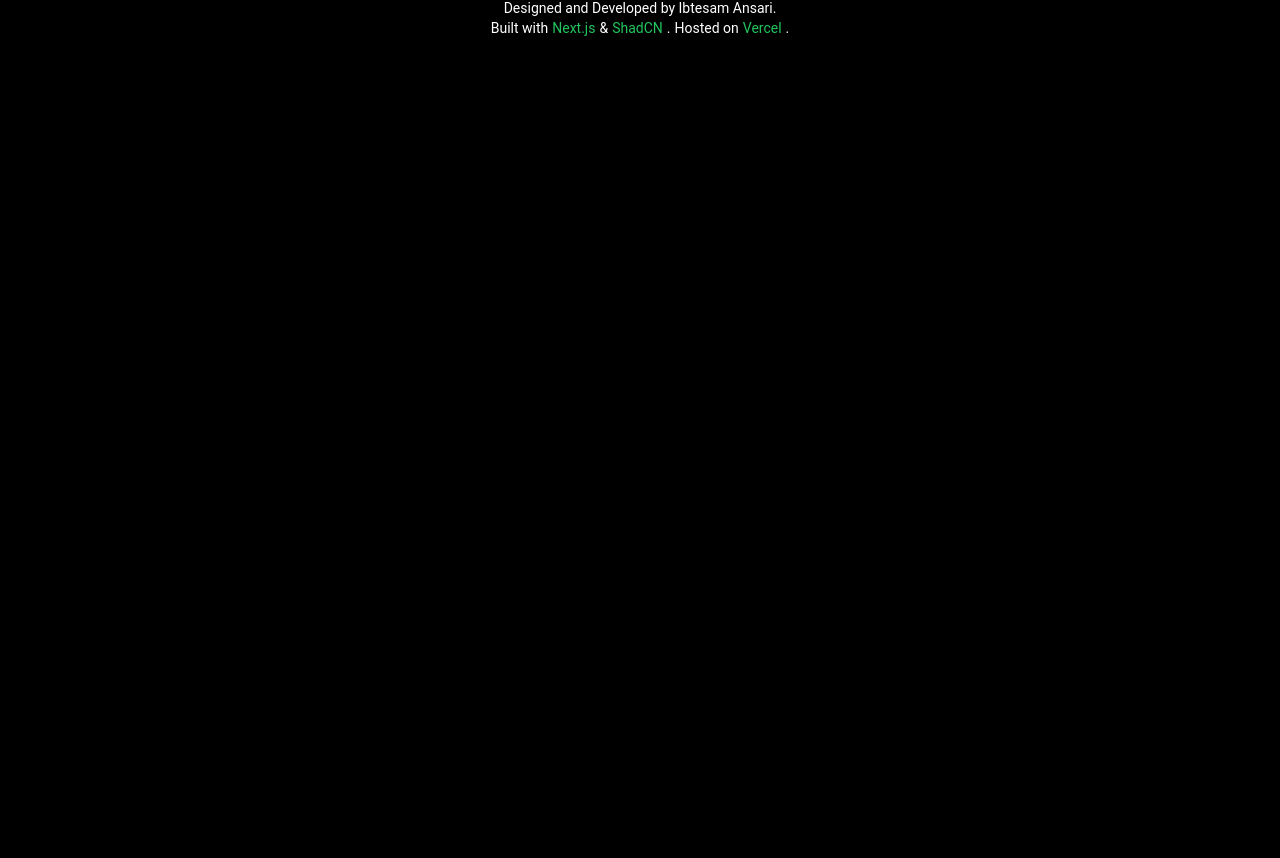
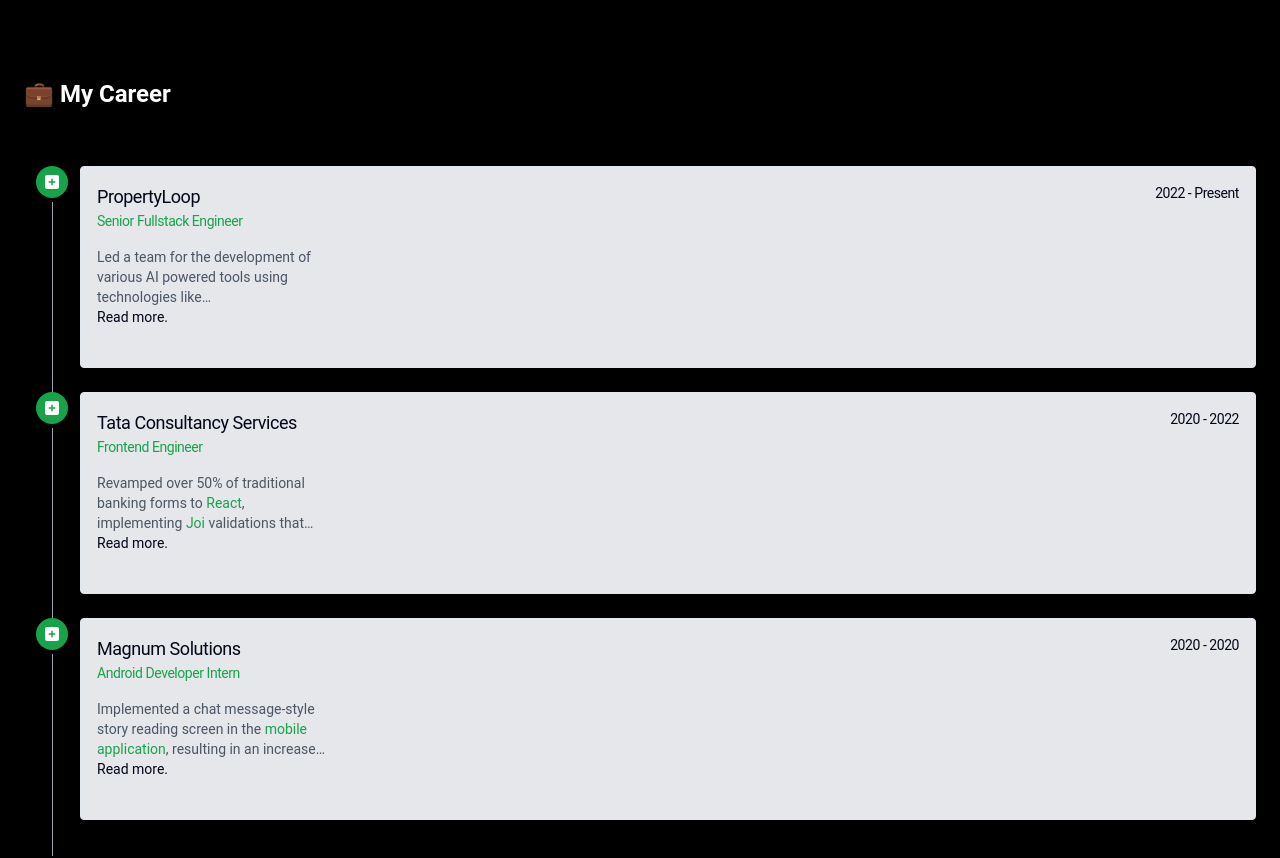
Before and after one commit to ibtesam070/portfolio, a Next.js app: page / in a window 1280 px wide. Shown: the part 1214-2072 px from the top of the page. Before the commit the page ends 1284 px from the top, so only its background shows below. Built offline with nearby package versions, Linux system fonts and the light colour scheme.

Commit message:
added career section

```diff
--- a/src/app/page.tsx
+++ b/src/app/page.tsx
@@ -1,5 +1,6 @@
 import Container from "@/components/container";
 import AboutSection from "@/components/sections/about";
+import CareerSection from "@/components/sections/career";
 import HeroSection from "@/components/sections/hero";
 
 export default function Home() {
@@ -7,6 +8,8 @@
     <Container className="flex flex-col">
       <HeroSection />
       <AboutSection />
+      <CareerSection />
+      <div className="h-96" />
     </Container>
   );
 }
--- /dev/null
+++ b/src/components/career-card/index.tsx
@@ -0,0 +1,37 @@
+"use client";
+
+import { ICareerItem } from "@/constants/career";
+import React, { useState } from "react";
+import { Card, CardContent, CardTitle } from "../ui/card";
+
+interface ICareerCardProps {
+  careerItem: ICareerItem;
+}
+
+const CareerCard = ({ careerItem }: ICareerCardProps) => {
+  const [expanded, setExpanded] = useState<boolean>(false);
+
+  return (
+    <Card className="rounded-sm p-4 bg-gray-200">
+      <CardTitle className="font-normal text-lg flex flex-col">
+        <div className="flex justify-between items-start">
+          <p>{careerItem.company}</p>
+          <p className="text-sm text-nowrap">{careerItem.year}</p>
+        </div>
+        <p className="text-sm text-primary-dark">{careerItem.role}</p>
+      </CardTitle>
+      <CardContent className="pl-0 max-w-64 mt-4">
+        <div
+          className={`text-gray-600 text-sm ${!expanded ? "line-clamp-3" : ""}`}
+        >
+          {careerItem.description}
+        </div>
+        <p onClick={() => setExpanded(!expanded)} className=" text-sm">
+          {expanded ? "Read Less." : "Read more."}
+        </p>
+      </CardContent>
+    </Card>
+  );
+};
+
+export default CareerCard;
--- /dev/null
+++ b/src/components/sections/career/index.tsx
@@ -0,0 +1,19 @@
+import CareerCard from "@/components/career-card";
+import Timeline from "@/components/ui/timeline";
+import { CAREER_TIMELINE } from "@/constants/career";
+import React from "react";
+
+const CareerSection = () => {
+  const careerCards = CAREER_TIMELINE.map((c) => {
+    return <CareerCard careerItem={c} key={c.id} />;
+  });
+
+  return (
+    <section className="flex flex-col mt-20">
+      <h1 className="text-2xl font-semibold">💼 My Career</h1>
+      <Timeline items={careerCards} className="mt-8" />
+    </section>
+  );
+};
+
+export default CareerSection;
--- a/src/components/sections/hero/index.tsx
+++ b/src/components/sections/hero/index.tsx
@@ -1,6 +1,5 @@
 import HoverText from "@/components/hover-text";
 import SocialButton from "@/components/social-button";
-import { Button } from "@/components/ui/button";
 import {
   EMAIL_ACCOUNT_LINK,
   GITHUB_ACCOUNT_LINK,
--- /dev/null
+++ b/src/components/ui/card.tsx
@@ -0,0 +1,76 @@
+import * as React from "react"
+
+import { cn } from "@/lib/utils"
+
+const Card = React.forwardRef<
+  HTMLDivElement,
+  React.HTMLAttributes<HTMLDivElement>
+>(({ className, ...props }, ref) => (
+  <div
+    ref={ref}
+    className={cn(
+      "rounded-xl border border-slate-200 bg-white text-slate-950 shadow dark:border-slate-800 dark:bg-slate-950 dark:text-slate-50",
+      className
+    )}
+    {...props}
+  />
+))
+Card.displayName = "Card"
+
+const CardHeader = React.forwardRef<
+  HTMLDivElement,
+  React.HTMLAttributes<HTMLDivElement>
+>(({ className, ...props }, ref) => (
+  <div
+    ref={ref}
+    className={cn("flex flex-col space-y-1.5 p-6", className)}
+    {...props}
+  />
+))
+CardHeader.displayName = "CardHeader"
+
+const CardTitle = React.forwardRef<
+  HTMLDivElement,
+  React.HTMLAttributes<HTMLDivElement>
+>(({ className, ...props }, ref) => (
+  <div
+    ref={ref}
+    className={cn("font-semibold leading-none tracking-tight", className)}
+    {...props}
+  />
+))
+CardTitle.displayName = "CardTitle"
+
+const CardDescription = React.forwardRef<
+  HTMLDivElement,
+  React.HTMLAttributes<HTMLDivElement>
+>(({ className, ...props }, ref) => (
+  <div
+    ref={ref}
+    className={cn("text-sm text-slate-500 dark:text-slate-400", className)}
+    {...props}
+  />
+))
+CardDescription.displayName = "CardDescription"
+
+const CardContent = React.forwardRef<
+  HTMLDivElement,
+  React.HTMLAttributes<HTMLDivElement>
+>(({ className, ...props }, ref) => (
+  <div ref={ref} className={cn("p-6 pt-0", className)} {...props} />
+))
+CardContent.displayName = "CardContent"
+
+const CardFooter = React.forwardRef<
+  HTMLDivElement,
+  React.HTMLAttributes<HTMLDivElement>
+>(({ className, ...props }, ref) => (
+  <div
+    ref={ref}
+    className={cn("flex items-center p-6 pt-0", className)}
+    {...props}
+  />
+))
+CardFooter.displayName = "CardFooter"
+
+export { Card, CardHeader, CardFooter, CardTitle, CardDescription, CardContent }
--- /dev/null
+++ b/src/components/ui/timeline.tsx
@@ -0,0 +1,34 @@
+import React, { ReactNode } from "react";
+import { FaSquarePlus } from "react-icons/fa6";
+import { Separator } from "./separator";
+
+interface ITimelineProps {
+  items: ReactNode[];
+  className?: string;
+}
+
+const TimelineNode = ({ item }: { item: ReactNode }) => {
+  return (
+    <div className="flex w-full h-full mt-6">
+      <div className="flex flex-col items-center mx-3">
+        <div className="flex items-center justify-center p-2 rounded-full bg-primary-dark">
+          <FaSquarePlus className="text-white" />
+        </div>
+        <Separator orientation="vertical" className="bg-gray-400 h-full mt-1" />
+      </div>
+      <div className="w-full">{item}</div>
+    </div>
+  );
+};
+
+const Timeline = ({ items, className }: ITimelineProps) => {
+  return (
+    <ul className={`flex flex-col w-full items-center ${className || ""}`}>
+      {items.map((item, index) => {
+        return <TimelineNode item={item} key={index} />;
+      })}
+    </ul>
+  );
+};
+
+export default Timeline;
--- /dev/null
+++ b/src/constants/career.tsx
@@ -0,0 +1,66 @@
+import { ReactNode } from "react";
+import { PROPERTYLOOP_ICON } from "./values";
+
+export interface ICareerItem {
+  id: number;
+  role: string;
+  year: string;
+  company: string;
+  companyIcon: string;
+  description: ReactNode;
+}
+
+export const CAREER_TIMELINE: ICareerItem[] = [
+  {
+    id: 1,
+    role: "Senior Fullstack Engineer",
+    year: "2022 - Present",
+    company: "PropertyLoop",
+    companyIcon: PROPERTYLOOP_ICON,
+    description: (
+      <p>
+        Led a team for the development of various AI powered tools using
+        technologies like <span className="text-primary-dark">Pinecone</span>,
+        <span className="text-primary-dark">Langchain</span>,{" "}
+        <span className="text-primary-dark">NestJs</span> for backend and{" "}
+        <span className="text-primary-dark">NextJs</span> for frontend.
+        Implemented the CI/CD pipelines for deployment to{" "}
+        <span className="text-primary-dark">Azure</span>. Added{" "}
+        <span className="text-primary-dark">Elastic Search</span> to decrease
+        the search time by 80%
+      </p>
+    ),
+  },
+  {
+    id: 2,
+    role: "Frontend Engineer",
+    year: "2020 - 2022",
+    company: "Tata Consultancy Services",
+    companyIcon: "https://companieslogo.com/img/orig/TCS.NS-7401f1bd.png",
+    description: (
+      <p>
+        Revamped over 50% of traditional banking forms to{" "}
+        <span className="text-primary-dark">React</span>, implementing{" "}
+        <span className="text-primary-dark">Joi</span> validations that enhanced
+        user interaction and reduced form submission errors by a measurable
+        count of more than 200 per month.
+      </p>
+    ),
+  },
+  {
+    id: 3,
+    role: "Android Developer Intern",
+    year: "2020 - 2020",
+    company: "Magnum Solutions",
+    companyIcon:
+      "https://i.pinimg.com/736x/3a/30/04/3a3004eea3d936844acf06e1cc9fa2b4.jpg",
+    description: (
+      <p>
+        Implemented a chat message-style story reading screen in the{" "}
+        <span className="text-primary-dark">mobile application</span>, resulting
+        in an increase of user engagement by 40%, as evidenced by higher session
+        duration and frequency of app usage.
+      </p>
+    ),
+  },
+];
--- a/tailwind.config.ts
+++ b/tailwind.config.ts
@@ -22,6 +22,7 @@
         },
         primary: {
           DEFAULT: "#22c55e",
+          dark: "#16a34a",
           foreground: "hsl(var(--primary-foreground))",
         },
         secondary: {
```
